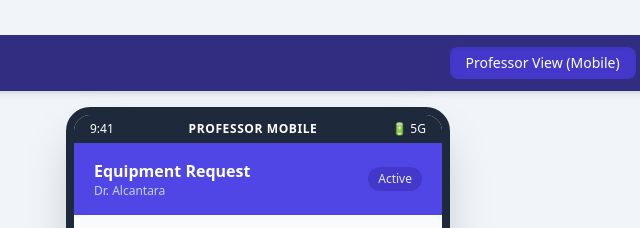
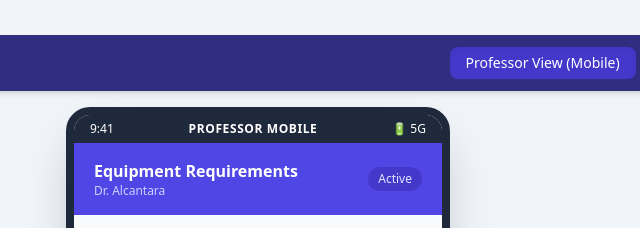
Before and after one commit to seanjbalmana01-beep/LabAsset, a plain HTML site: page frontend/public/index.html in a window 1280 px wide. Shown: the top 228 px of the page, 382-1022 px from the left. Drawn offline with nearby package versions, Linux system fonts and the light colour scheme.

```diff
--- a/frontend/public/index.html
+++ b/frontend/public/index.html
@@ -35,7 +35,7 @@
             <!-- Mobile App Header -->
             <div class="bg-indigo-600 text-white px-5 py-4 flex justify-between items-center shadow-sm">
                 <div>
-                    <h2 class="font-bold text-base">Equipment Request</h2>
+                    <h2 class="font-bold text-base">Equipment Requirements</h2>
                     <p class="text-xs text-indigo-200">Dr. Alcantara</p>
                 </div>
                 <span class="bg-indigo-700 text-indigo-100 text-xs px-2.5 py-1 rounded-full font-medium">Active</span>
```
